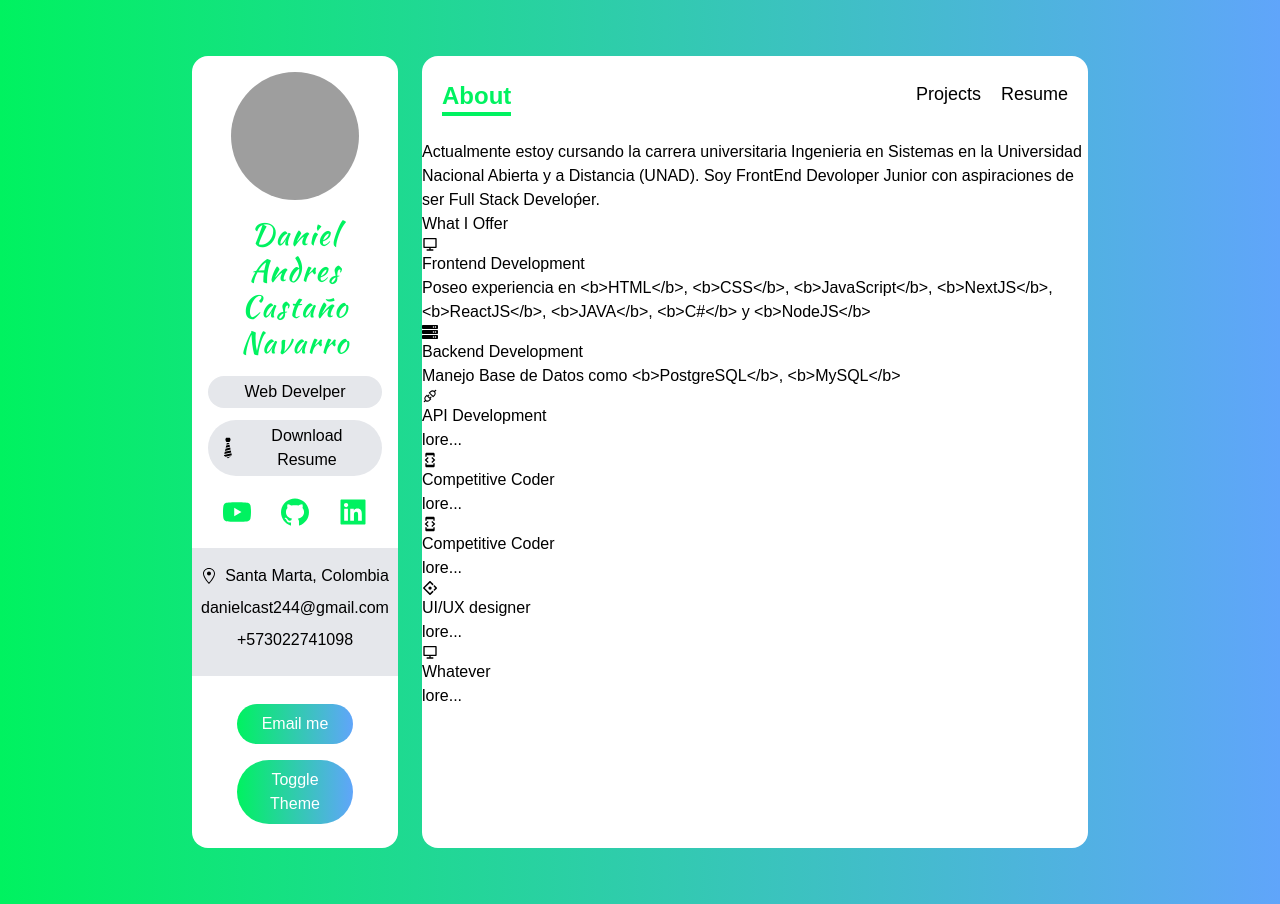
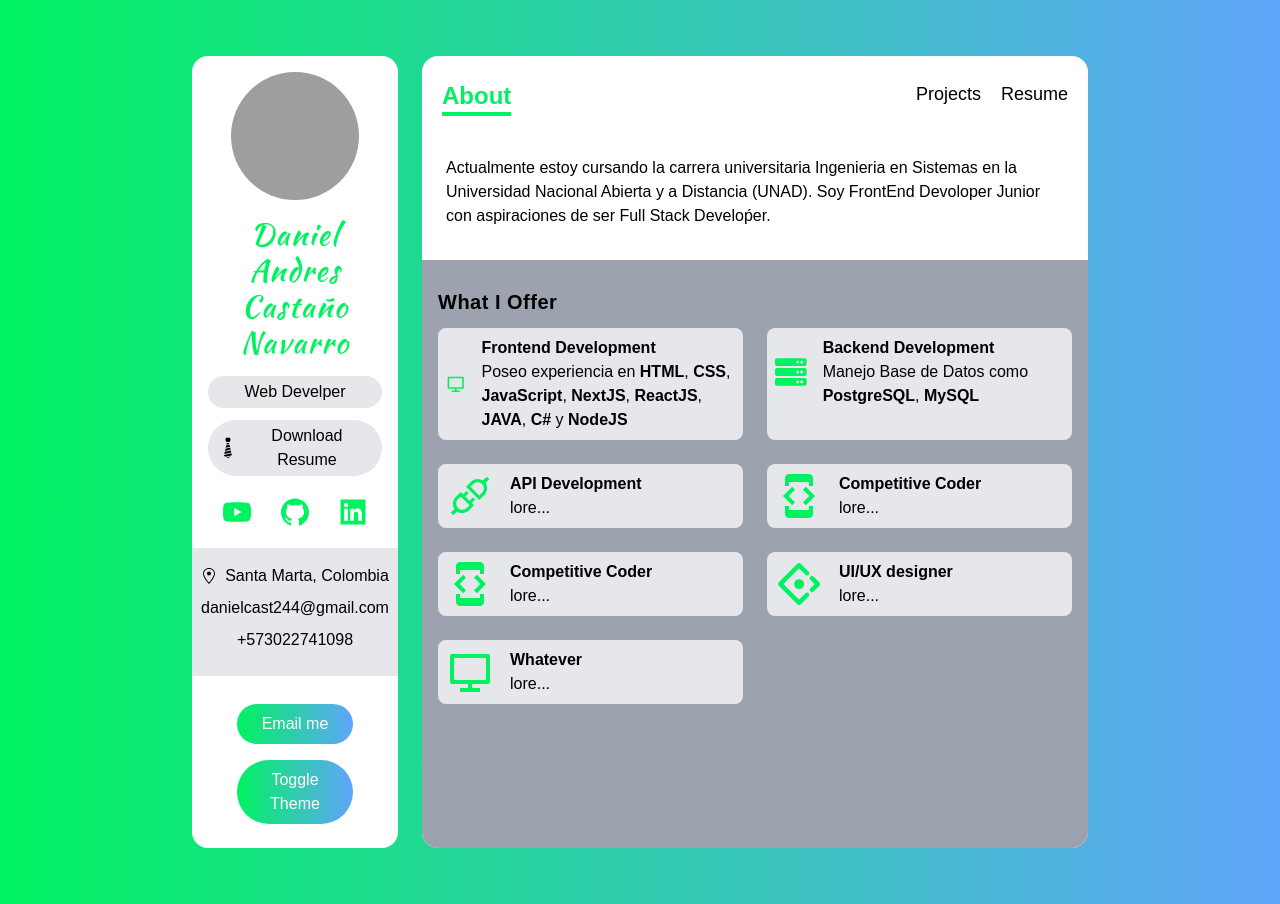
Before and after one commit to OneArc16/PortfolioDaniel, a Next.js app: page / in a window 1280 px wide. Built offline with nearby package versions, Linux system fonts and the light colour scheme; grey boxes are pictures that could not be loaded.

Commit message:
SE DIO DISEÑO CSS EN SERVICECARD, APP E INDEX

```diff
--- a/components/ServiceCard.tsx
+++ b/components/ServiceCard.tsx
@@ -4,12 +4,17 @@
 const ServiceCard:FunctionComponent<{service:IService}> = ({
     service:{Icon,about,title},
 }) => {
+
+    const createMarkup = () => {
+        return {__html:about}
+    }
+
   return (
-    <div>
-        <Icon />
+    <div className="flex items-center p-2 space-x-4">
+        <Icon className="w-12 h-12 text-green" />
         <div>
-            <h4>{title}</h4>
-            <p>{about}</p>
+            <h4 className="font-bold">{title}</h4>
+            <p dangerouslySetInnerHTML={createMarkup()} />
         </div>
     </div>
   )
--- a/pages/_app.tsx
+++ b/pages/_app.tsx
@@ -7,7 +7,7 @@
   return (
     <div className='grid grid-cols-12 gap-6 px-5 lg:px-48 my-14 sm:px-20 md:px-32'>
       <div className='col-span-12 p-4 text-center bg-white lg:col-span-3 rounded-2xl'><Sidebar /></div>
-        <div className='flex flex-col col-span-12 bg-white lg:col-span-9 rounded-2xl'>
+        <div className='flex flex-col col-span-12 overflow-hidden bg-white lg:col-span-9 rounded-2xl'>
           <Navbar />
           <Component {...pageProps} />
         </div>
--- a/pages/index.tsx
+++ b/pages/index.tsx
@@ -5,18 +5,22 @@
 const index = () => {
 
   return (
-    <div>
-      <h5>Actualmente estoy cursando la carrera universitaria Ingenieria en Sistemas
+    <div className="flex flex-col flex-grow px-6 pt-1">
+      <h5 className="my-3 font-medium">
+        Actualmente estoy cursando la carrera universitaria Ingenieria en Sistemas
         en la Universidad Nacional Abierta y a Distancia (UNAD). Soy FrontEnd Devoloper Junior
         con aspiraciones de ser Full Stack Develoṕer.
       </h5>
 
-      <div>
-        <h6>What I Offer</h6>
-        <div>
+      <div className="flex-grow p-4 mt-5 bg-gray-400"
+        style={{marginLeft:'-1.5rem', marginRight:'-1.5rem'}}>
+        <h6 className="my-3 text-xl font-bold tracking-wide">What I Offer</h6>
+        <div className="grid gap-6 lg:grid-cols-2">
           {
             services.map(service => (
-            <ServiceCard service={service}/>
+              <div className="bg-gray-200 rounded-lg lg:col-span-1">
+                <ServiceCard service={service}/>
+              </div>
             ))
           }
         </div>
```
